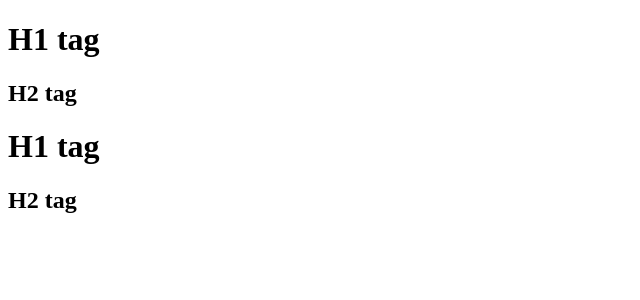
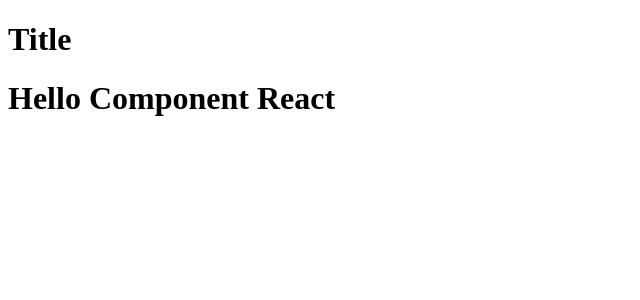
Before and after one commit to rudragouda-patil5913/Namaste_React, a React (Vite) app: page / in a window 1280 px wide. Shown: the top 300 px of the page, without its empty margins (0-640 px from the left). Built offline with nearby package versions, Linux system fonts and the light colour scheme.

Commit message:
Foundation of App

```diff
--- a/App.js
+++ b/App.js
@@ -1,16 +1,24 @@
 import React from "react";
 import ReactDOM from "react-dom/client";
 
-const parent = React.createElement("div", { id: "parent" }, [
-  React.createElement("div", { id: "child1" }, [
-    React.createElement("h1", { id: "h1" }, "H1 tag"),
-    React.createElement("h2", { id: "h2" }, "H2 tag"),
-  ]),
-  React.createElement("div", { id: "child2" }, [
-    React.createElement("h1", { id: "h1" }, "H1 tag"),
-    React.createElement("h2", { id: "h2" }, "H2 tag"),
-  ]),
-]);
+// React Element
+const heading = React.createElement("h1", {}, "Hello React");
+
+// JSX
+const jsxheading = <h1 id="hey">Hello JSX React</h1>;
+
+//Component
+
+const Title = () => <h1>Title</h1>;
+
+const Component = () => {
+  return (
+    <div>
+      {Title()}
+      <h1 id="hey">Hello Component React</h1>
+    </div>
+  );
+};
 
 const root = ReactDOM.createRoot(document.getElementById("root"));
-root.render(parent);
+root.render(<Component />);
--- a/package.json
+++ b/package.json
@@ -4,6 +4,8 @@
   "description": "Namaste React",
   "main": "App.js",
   "scripts": {
+    "start": "parcel index.html",
+    "build": "parcel build index.html",
     "test": "jest"
   },
   "repository": {
```
